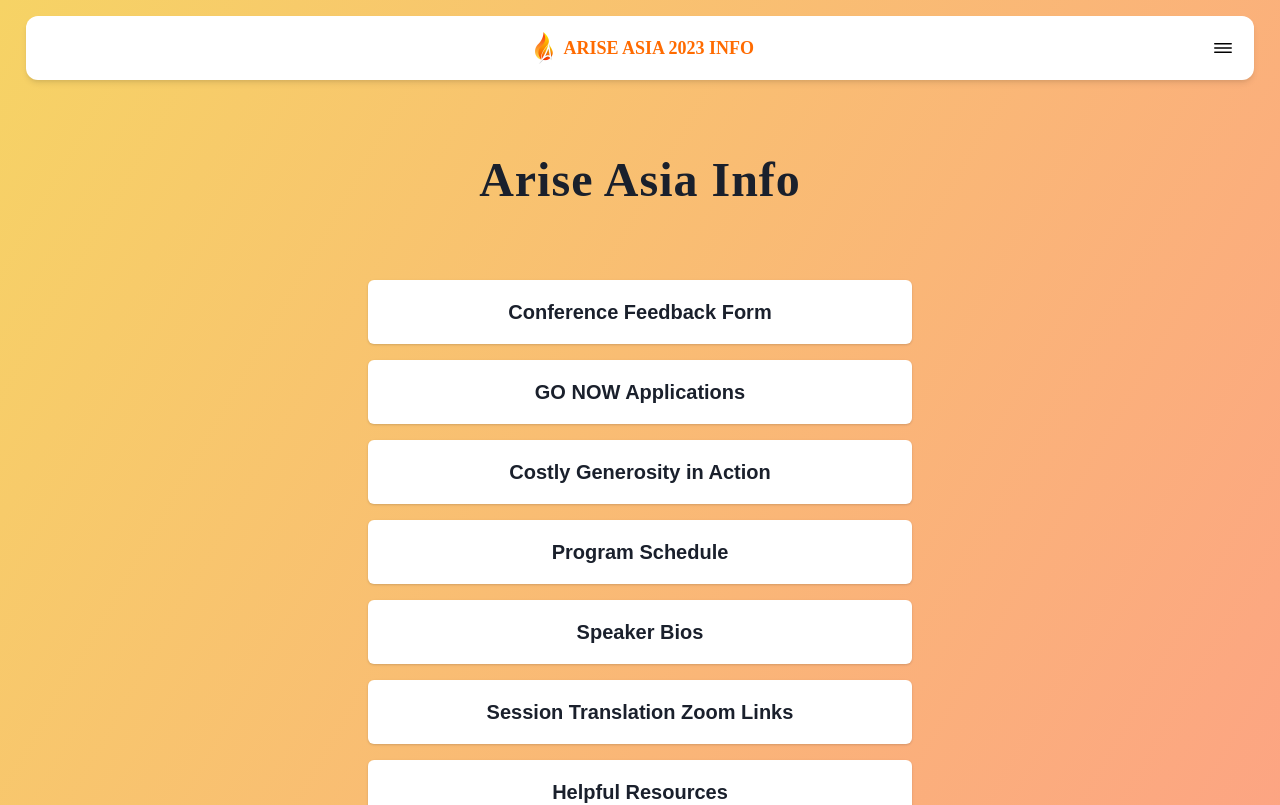
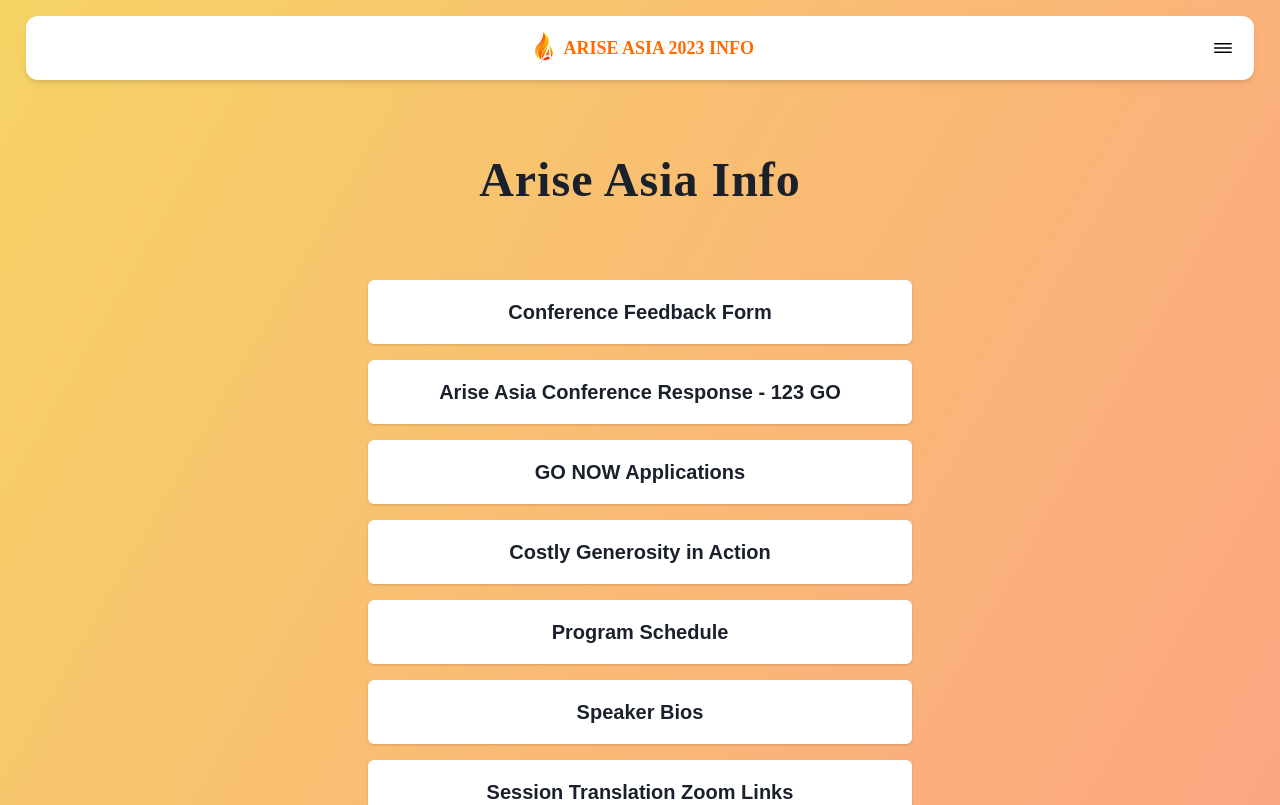
Before and after one commit to ksuhartono97/info.ariseasia.org, a React (Create React App) app: page / in a window 1280 px wide. Shown: the top 805 px of the page. Built offline with nearby package versions, Linux system fonts and the light colour scheme; a web font is replaced by a local one.

Commit message:
add 123 go

```diff
--- a/src/components/MainContainer.js
+++ b/src/components/MainContainer.js
@@ -13,6 +13,10 @@ const MainContainer = () => {
     {
       title: "Conference Feedback Form",
       link: "https://form.jotform.com/232083259368462",
+    },
+    {
+      title: "Arise Asia Conference Response - 123 GO",
+      link: "https://forms.gle/wVHrbRnnEAfgq3VH6",
     },
     {
       title: "GO NOW Applications",
```
